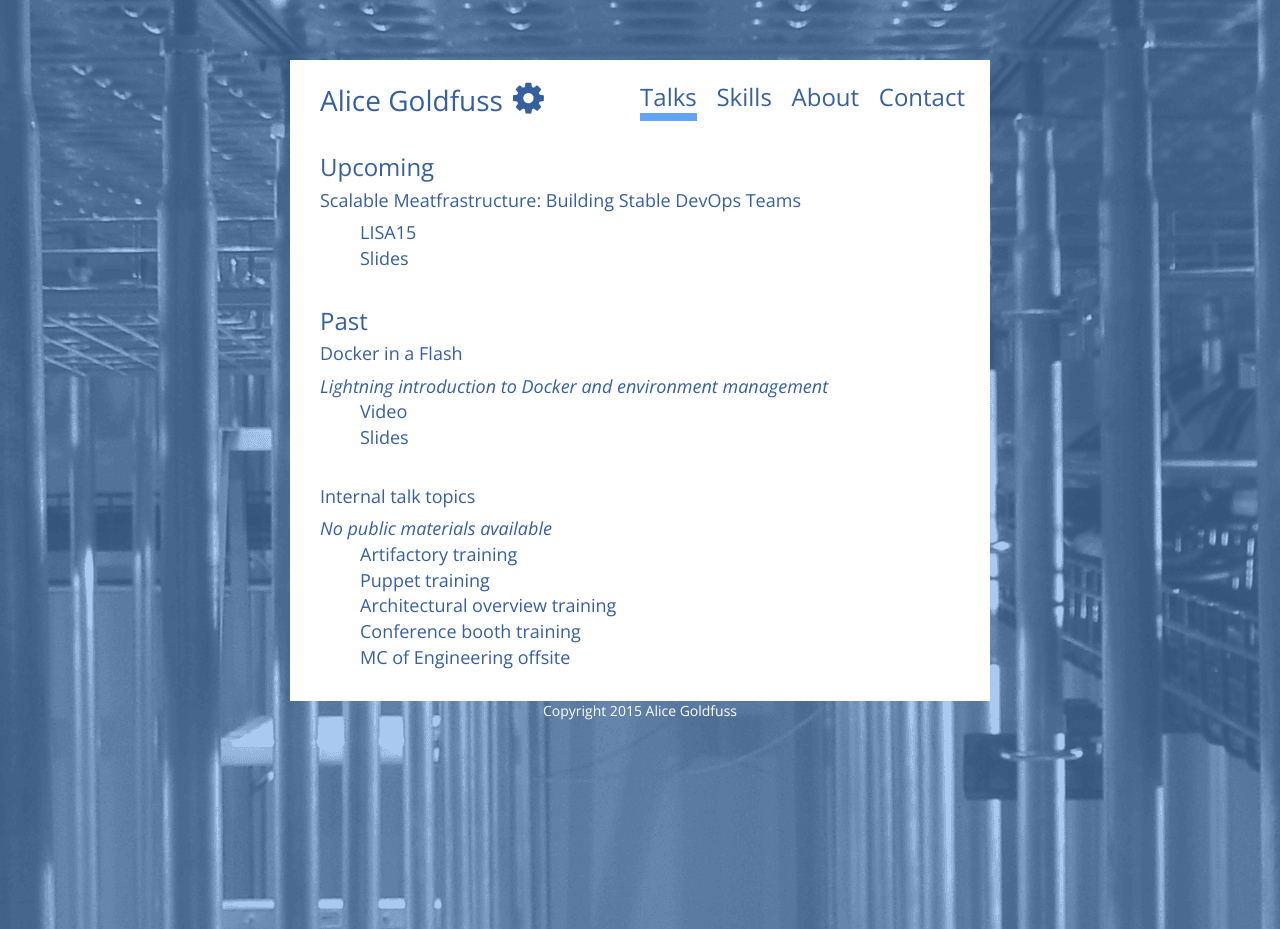
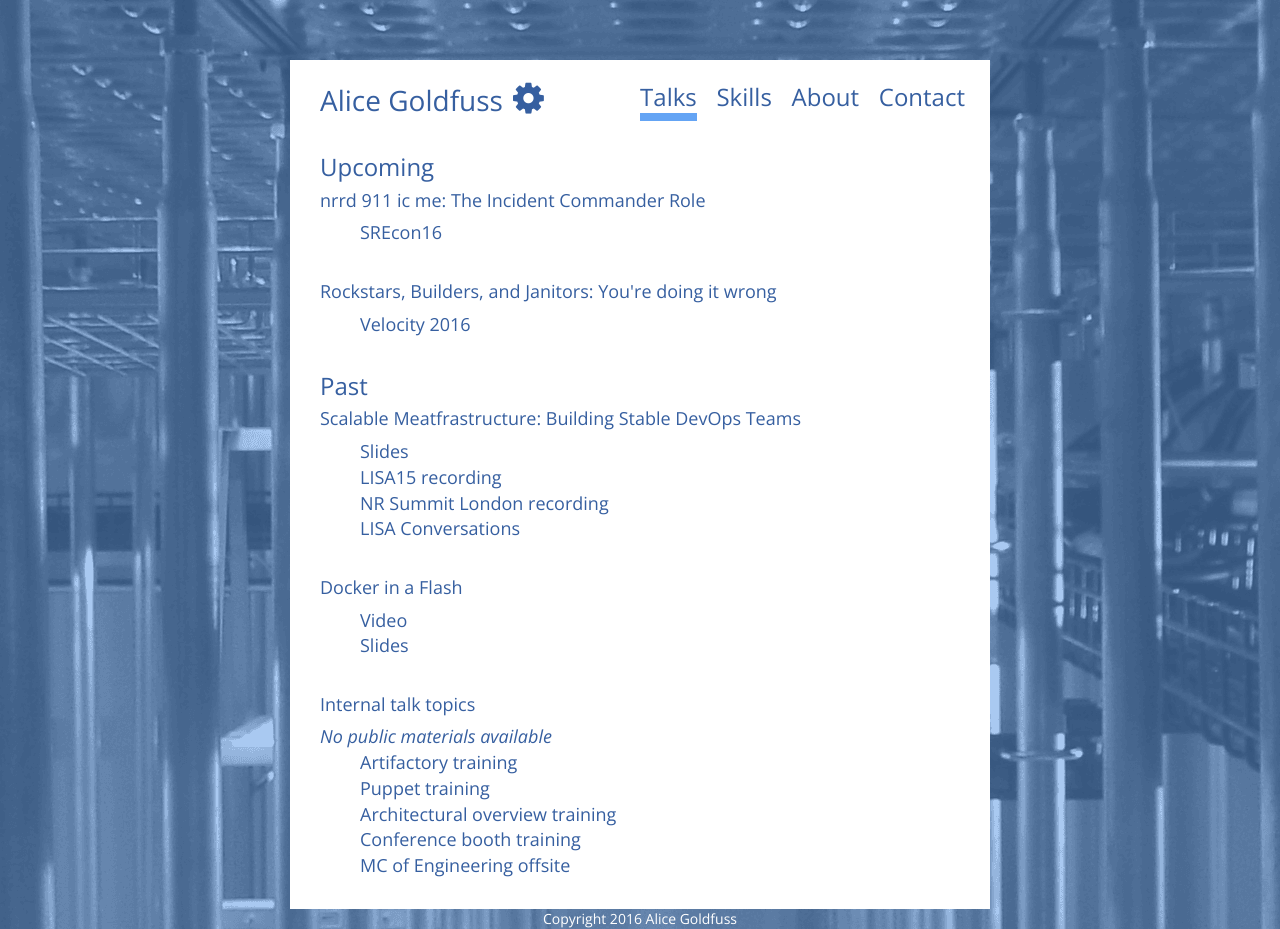
Before and after one commit to alicegoldfuss/alicegoldfuss.github.io, a Jekyll site: the page built from talks.html, in a window 1280 px wide. Built offline with Jekyll 4.4.1, drawn with Linux system fonts in a browser that asks for light colours; nearby versions of some CDN libraries; Markdown is read by kramdown in place of the engine named in the settings.

Commit message:
new talks/skills/bio updates, utf-8 fix

```diff
--- a/_config.yml
+++ b/_config.yml
@@ -1,10 +1,10 @@
 # Site settings
 title: "ALICE GOLDFUSS"
 email:
-description: "DevOps Imperator"
+description: "DevOps Trickster"
 baseurl: ""
 url: "http://alicegoldfuss.com"
-title_description: "DevOps Imperator"
+title_description: "DevOps Trickster"
 title_image:
 google_analytics:
 disqus_account:
@@ -28,8 +28,8 @@ google_plus_link:
 stackoverflow_link:
 
 # Footer
-footer_left: "Copyright 2015 Alice Goldfuss"
-footer_right: "Copyright 2015 Alice Goldfuss"
+footer_left: "Copyright 2016 Alice Goldfuss"
+footer_right: "Copyright 2016 Alice Goldfuss"
 
 # Build settings
 markdown: redcarpet
--- a/_layouts/default.html
+++ b/_layouts/default.html
@@ -1,5 +1,6 @@
 <!DOCTYPE html>
 <html>
+<meta charset="utf-8"/>
 
     {% include head.html %}
 
--- a/about.html
+++ b/about.html
@@ -5,8 +5,8 @@ title: Alice Goldfuss | About
 page_title: About
 ---
 
-<img src="/images/skull-bio-square-blue-small.png" style="float:right; margin-left:10px">Alice Goldfuss is a Site Reliability Engineer at New Relic, where she spends her days wading through containers, comforting servers, and performing dark sacrifices to the network tier. She lives in Portland, OR, where she hosts PDX DevOps and avoids the sun. Alice enjoys speaking at conferences, writing short stories, and making terrible puns.
+<img src="/images/skull-bio-square-blue-small.png" style="float:right; margin-left:10px">Alice Goldfuss is a Site Reliability Engineer at New Relic, where she spends her days wading through containers, comforting servers, and performing dark sacrifices to the network tier. She’s been a technical reviewer on <i>Docker: Up & Running</i> and <i>Effective DevOps</i> and bemused audiences on both sides of the pond.
 <br><br>
-You can find her on Twitter (<a href="https://twitter.com/alicegoldfuss" style="font-family: 'Montserrat', sans-serif;" target="_blank">@alicegoldfuss</a>) ranting about feminism and posting pictures of spiders.
+You can find her on Twitter (<a href="https://twitter.com/alicegoldfuss" style="font-family: 'Montserrat', sans-serif;" target="_blank">@alicegoldfuss</a>) drinking tea, ranting about feminism, and trying to kidnap every cat she meets.
 <br><br>
 This site's layout is a lovingly torn apart version of <a href="https://github.com/jacobtomlinson/carte-noire" target="_blank">Carte Noire</a>. The background image was taken by Philip Schatz and has been modified for use here.
--- a/contact.html
+++ b/contact.html
@@ -12,6 +12,7 @@ page_title: Contact
 	<li class="normal">Women's size tech shirts</li>
 	<li class="normal">Free / cheap educational materials</li>
 	<li class="normal">Fine chocolates</li>
+	<li class="normal">Delicious teas</li>
 	<li class="normal">Good horror films / books </li>
 </ul>
 
--- a/talks.html
+++ b/talks.html
@@ -6,15 +6,26 @@ page_title: Talks
 ---
 
 <h3>Upcoming</h3>
-<h4>Scalable Meatfrastructure: Building Stable DevOps Teams</h4>
+<h4>nrrd 911 ic me: The Incident Commander Role</h4>
 <ul class="plain">
-	<li class="plain">LISA15</li>
-	<li class="plain"><a href="https://speakerdeck.com/alicegoldfuss/scalable-meatfrastructure-building-stable-devops-teams" target="_blank">Slides</a></li>
+	<li class="plain">SREcon16</li>
+</ul>
+<br>
+<h4>Rockstars, Builders, and Janitors: You're doing it wrong</h4>
+<ul class="plain">
+	<li class="plain">Velocity 2016</li>
 </ul>
 <br>
 <h3>Past</h3>
+<h4>Scalable Meatfrastructure: Building Stable DevOps Teams</h4>
+<ul class="plain">
+	<li class="plain"><a href="https://speakerdeck.com/alicegoldfuss/scalable-meatfrastructure-building-stable-devops-teams" target="_blank">Slides</a></li>
+	<li class="plain"><a href="https://www.usenix.org/conference/lisa15/conference-program/presentation/goldfuss" target="_blank">LISA15 recording</a></li>
+	<li class="plain"><a href="https://www.youtube.com/watch?v=2taGFo9rK4E" target="_blank">NR Summit London recording</a></li>
+	<li class="plain"><a href="https://www.youtube.com/watch?v=8bxOstI2r8A" target="_blank">LISA Conversations</a></li>
+</ul>
+<br>
 <h4>Docker in a Flash</h4>
-<i>Lightning introduction to Docker and environment management</i>
 <ul class="plain">
 	<li class="plain"><a href="https://youtu.be/yIvn3HkoD9Y?t=6m30s" target="_blank">Video</a></li>
 	<li class="plain"><a href="https://speakerdeck.com/alicegoldfuss/docker-in-a-flash" target="_blank">Slides</a></li>
```
Also changed, not shown: skills.html (+7 -4 lines).
